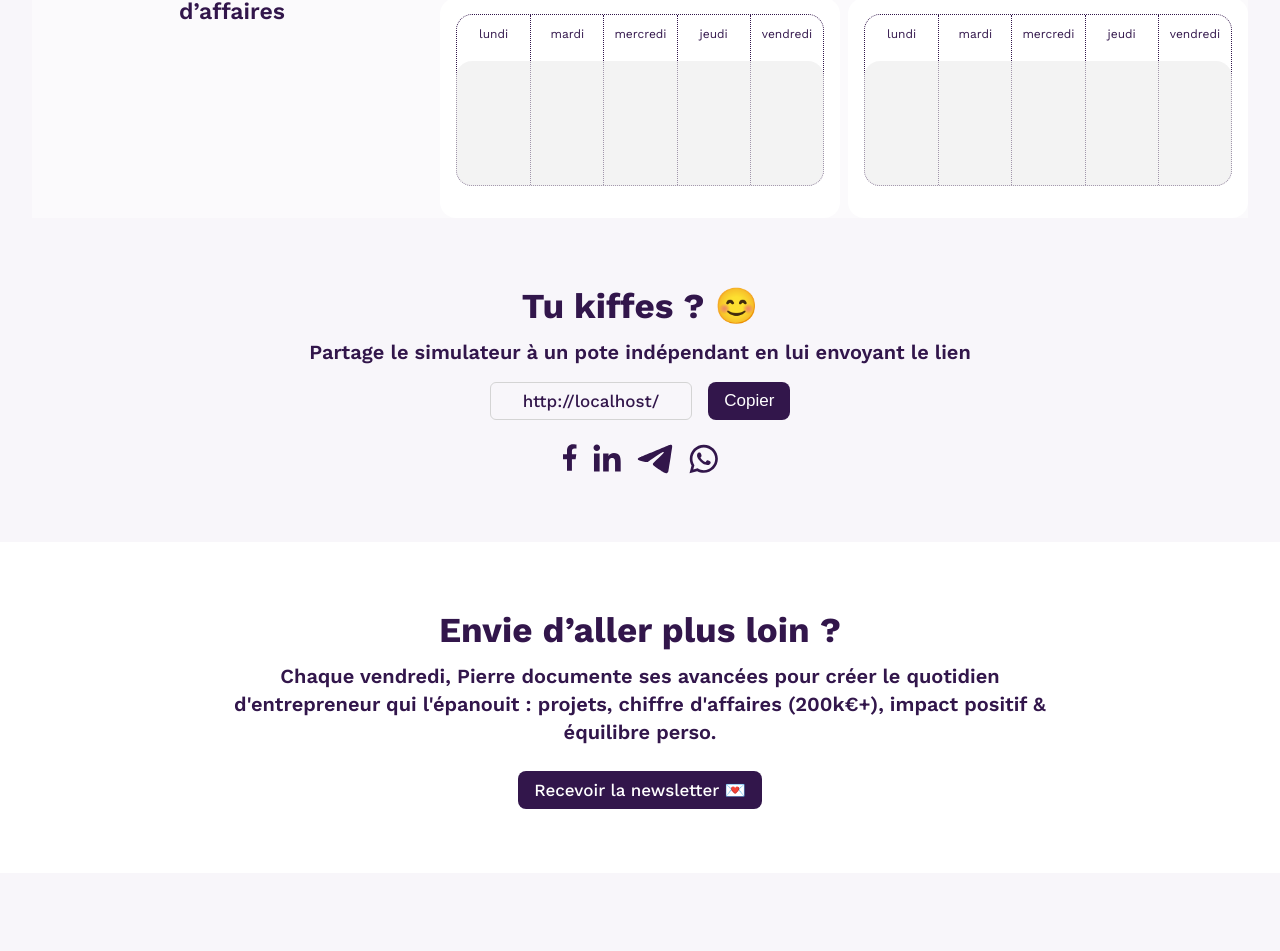
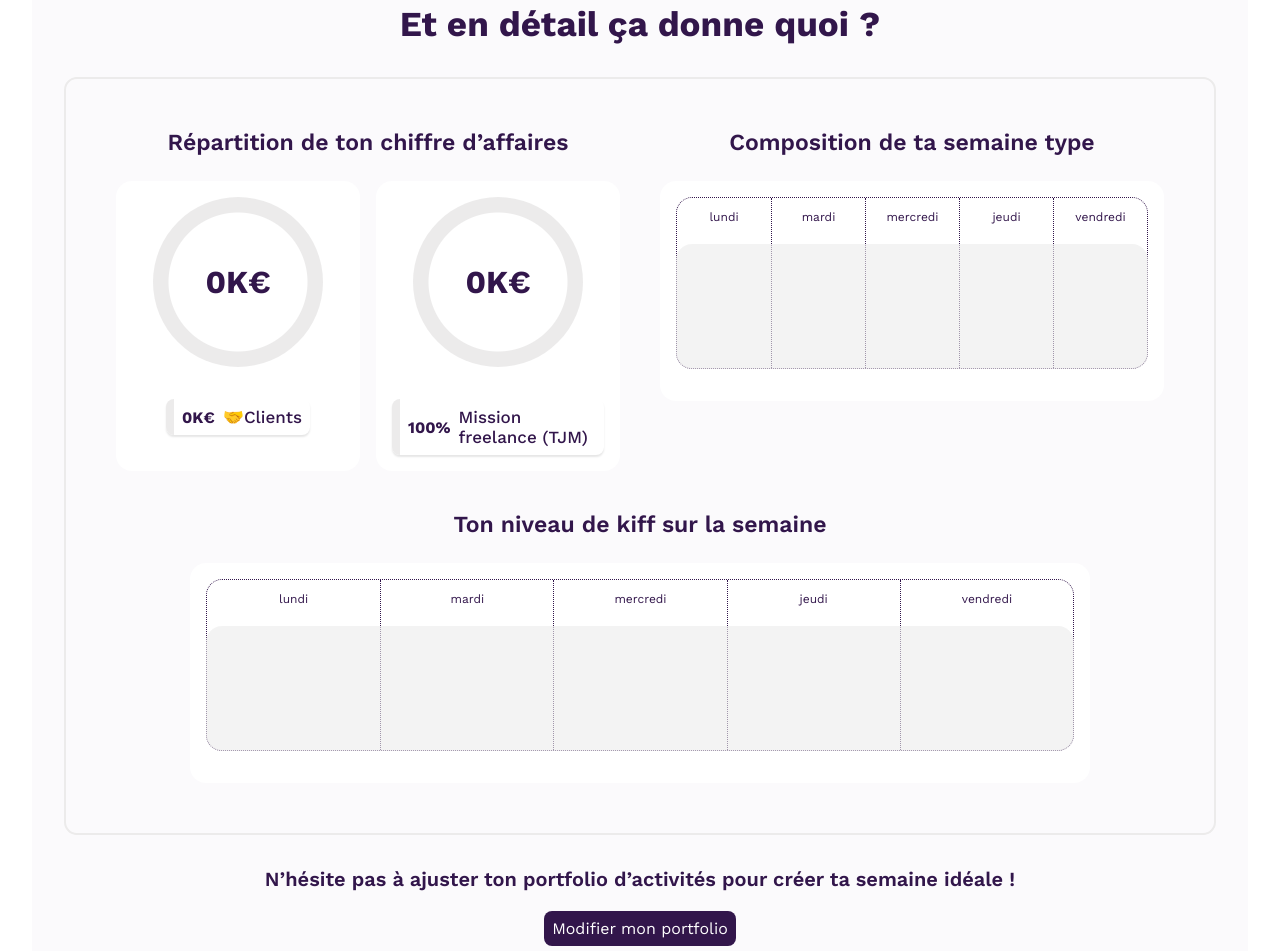
Before and after one commit to troptropcontent/freelance_revenue_simulator, a React (Vite) app in the folder frontend/: page / in a window 1280 px wide. Shown: the part 2197-3148 px from the top of the page. Built offline with nearby package versions, Linux system fonts and the light colour scheme.

Commit message:
fix charts

```diff
--- a/frontend/src/App.tsx
+++ b/frontend/src/App.tsx
@@ -10,10 +10,12 @@ import { useFormInitialValues } from "./shared/hooks";
 import { Text } from "./components/ui/Text";
 import { ResultsCharts } from "./components/simulator/results/ResultsCharts";
 import { ResultsDetailsMobile } from "./components/simulator/results/ResultsDetailsMobile";
+import { Button } from "./components/ui/Button";
 
 const StyledForm = styled.form`
   margin-inline: auto;
   position: relative;
+  background-color: white;
 
   & > #titles {
     display: flex;
@@ -166,8 +168,35 @@ function App() {
               <ResultsDetailsMobile />
             </Box>
           </Box>
-          <Box id="charts" background="neutral.light">
+          <Box
+            id="charts"
+            background="neutral.light"
+            flex
+            flexDirection="column"
+            gap="lg"
+            padding="lg"
+          >
+            <Text style="title_1" align="center">
+              {t("simulator.results.charts.title")}
+            </Text>
             <ResultsCharts />
+            <Box flex flexDirection="column" alignItems="center" gap={20}>
+              <Text style="title_3" align="center">
+                {t("simulator.results.charts.link_to_inputs.text")}
+              </Text>
+              <Box>
+                <Button
+                  color="brand"
+                  onClick={() => {
+                    const url = location.href;
+                    location.href = "#root";
+                    history.replaceState(null, "", url);
+                  }}
+                >
+                  {t("simulator.results.charts.link_to_inputs.cta")}
+                </Button>
+              </Box>
+            </Box>
           </Box>
         </StyledForm>
       </Formik>
--- a/frontend/src/components/constants.ts
+++ b/frontend/src/components/constants.ts
@@ -59,9 +59,9 @@ const ThemeTokens = {
         a12: "#000000f2",
       },
       brand: {
-        light: "#FFEAC5",
-        medium: "#f4a261",
-        dark: "#e76f51",
+        light: "#32164B",
+        medium: "#32164B",
+        dark: "#F8D470",
       },
     },
     text: {
--- a/frontend/src/components/simulator/results/ResultsCharts.tsx
+++ b/frontend/src/components/simulator/results/ResultsCharts.tsx
@@ -2,17 +2,19 @@ import { RevenueRepartitionChartsGroup } from "./charts/RevenueRepartitionCharts
 import { WeekRepartitionChartsGroup } from "./charts/WeekRepartitionChartsGroup";
 import { EnjoymentRateRepartitionChartsGroup } from "./charts/EnjoymentRateRepartitionChartsGroup";
 import styled from "styled-components";
-import { cssVariable } from "src/components/helper";
 
 const StyledContainer = styled.div`
   display: flex;
   flex-wrap: wrap;
-  gap: ${cssVariable("spacing.sm")};
+  gap: 40px;
+  border: 2px solid #ecebeb;
+  border-radius: 13px;
+  padding: 50px;
 
   & > * {
-    flex: calc(33.33% - (2 * ${cssVariable("spacing.sm")} / 3));
+    flex: calc(33.33% - (2 * 40px / 3));
     box-sizing: border-box;
-    min-width: calc(400px - ${cssVariable("spacing.sm")});
+    min-width: calc(400px - 40px);
     max-width: 900px;
     margin-inline: auto;
   }
--- a/frontend/src/components/simulator/results/charts/EnjoymentRateRepartitionChartsGroup.tsx
+++ b/frontend/src/components/simulator/results/charts/EnjoymentRateRepartitionChartsGroup.tsx
@@ -6,7 +6,7 @@ import { useTranslation } from "react-i18next";
 const EnjoymentRateRepartitionChartsGroup = () => {
   const { t } = useTranslation();
   return (
-    <Box>
+    <Box flex flexDirection="column" gap={25}>
       <Text style="subtitle_1" align="center">
         {t("simulator.results.charts.enjoyment_ventilation.title")}
       </Text>
--- a/frontend/src/components/simulator/results/charts/RevenueByActivityChart.tsx
+++ b/frontend/src/components/simulator/results/charts/RevenueByActivityChart.tsx
@@ -2,11 +2,25 @@ import { Box } from "src/components/ui/Box";
 import { PieChart } from "src/components/ui/PieChart";
 import { useRevenueByActivityChartData } from "./private/hooks";
 import { Text } from "src/components/ui/Text";
+import { useTranslation } from "react-i18next";
 
 const RevenueByActivityChart = () => {
   const { total, details } = useRevenueByActivityChartData();
+  const { t } = useTranslation();
 
-  return total != 0 ? (
+  const chart_data: typeof details =
+    total != 0
+      ? details
+      : [
+          {
+            kind: "freelancing",
+            color: "#ECEBEB",
+            value: 1,
+            label: t(`simulator.activities.freelance_daily_rate.label`),
+          },
+        ];
+
+  return (
     <Box
       background="white"
       padding="md"
@@ -15,17 +29,23 @@ const RevenueByActivityChart = () => {
       flexDirection="column"
     >
       <PieChart
-        data={details}
+        data={chart_data}
         title={`${Math.round((total / 1000) * 10) / 10}K€`}
-        labelFormater={({ label, value }) => (
-          <>
-            <data>{`${Math.round((value / total) * 100 * 10) / 10}%`}</data>
-            <Text>{label}</Text>
-          </>
-        )}
+        labelFormater={({ label, value }) => {
+          let label_value = Math.round((value / total) * 100 * 10) / 10;
+          if (!isFinite(label_value)) {
+            label_value = 100;
+          }
+          return (
+            <>
+              <data>{`${label_value}%`}</data>
+              <Text>{label}</Text>
+            </>
+          );
+        }}
       />
     </Box>
-  ) : null;
+  );
 };
 
 export { RevenueByActivityChart };
--- a/frontend/src/components/simulator/results/charts/RevenueByKindsChart.tsx
+++ b/frontend/src/components/simulator/results/charts/RevenueByKindsChart.tsx
@@ -2,14 +2,30 @@ import { Box } from "src/components/ui/Box";
 import { PieChart } from "src/components/ui/PieChart";
 import { useRevenueByKindChartData } from "./private/hooks";
 import { Text } from "src/components/ui/Text";
+import { useTranslation } from "react-i18next";
+import { ActivityKindEmoji } from "../../constants";
 
 const RevenueByKindsChart = () => {
   const { total, details } = useRevenueByKindChartData();
+  const { t } = useTranslation();
+  const chart_data: typeof details =
+    total != 0
+      ? details
+      : [
+          {
+            type: "freelancing",
+            color: "#ECEBEB",
+            value: 1,
+            label:
+              ActivityKindEmoji["freelancing"] +
+              t(`simulator.activities.kinds.freelancing.title`),
+          },
+        ];
 
-  return total != 0 ? (
+  return (
     <Box background="white" padding="md" borderRadius="md">
       <PieChart
-        data={details}
+        data={chart_data}
         title={`${Math.round((total / 1000) * 10) / 10}K€`}
         labelFormater={({ label, value }) => (
           <>
@@ -19,7 +35,7 @@ const RevenueByKindsChart = () => {
         )}
       />
     </Box>
-  ) : null;
+  );
 };
 
 export { RevenueByKindsChart };
--- a/frontend/src/components/simulator/results/charts/RevenueRepartitionChartsGroup.tsx
+++ b/frontend/src/components/simulator/results/charts/RevenueRepartitionChartsGroup.tsx
@@ -15,7 +15,7 @@ const StyledContainer = styled.div`
 const RevenueRepartitionChartsGroup = () => {
   const { t } = useTranslation();
   return (
-    <Box>
+    <Box flex flexDirection="column" gap={25}>
       <Text style="subtitle_1" align="center">
         {t("simulator.results.charts.revenue_ventilation.title")}
       </Text>
--- a/frontend/src/components/simulator/results/charts/WeekRepartitionChartsGroup.tsx
+++ b/frontend/src/components/simulator/results/charts/WeekRepartitionChartsGroup.tsx
@@ -6,7 +6,7 @@ import { useTranslation } from "react-i18next";
 const WeekRepartitionChartsGroup = () => {
   const { t } = useTranslation();
   return (
-    <Box>
+    <Box flex flexDirection="column" gap={25}>
       <Text style="subtitle_1" align="center">
         {t("simulator.results.charts.week_ventilation.title")}
       </Text>
--- a/frontend/src/components/ui/Button.tsx
+++ b/frontend/src/components/ui/Button.tsx
@@ -8,6 +8,12 @@ const StyledButton = styled.button<{
   all: unset;
 
   cursor: pointer;
+
+  color: ${({ $color }) => {
+    if ($color == "brand") {
+      return cssVariable(`color.text.white`);
+    }
+  }};
 
   background-color: ${({ $color }) => {
     if ($color == "white") {
@@ -37,6 +43,12 @@ const StyledButton = styled.button<{
       }
 
       return cssVariable(`color.background.${$color}.dark`);
+    }};
+
+    color: ${({ $color }) => {
+      if ($color == "brand") {
+        return cssVariable(`color.text.primary.dark`);
+      }
     }};
   }
 
--- a/frontend/src/locales/fr/translation.json
+++ b/frontend/src/locales/fr/translation.json
@@ -250,6 +250,11 @@
             "collapse": "Voir moins"
           },
           "charts": {
+            "title": "Et en détail ça donne quoi ?",
+            "link_to_inputs": {
+              "text": "N’hésite pas à ajuster ton portfolio d’activités pour créer ta semaine idéale !",
+              "cta": "Modifier mon portfolio"
+            },
             "week_chart": {
               "remaining_days_one": "{{count}} jour disponible",
               "remaining_days_other": "{{count}} jours disponibles"
```
Also changed, not shown: frontend/public/tailwind.css.
